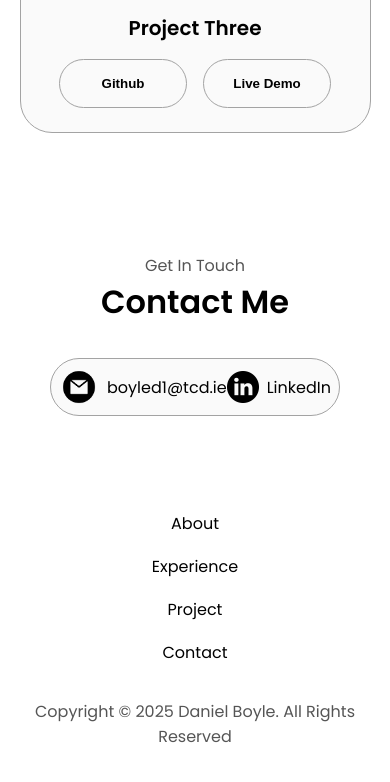
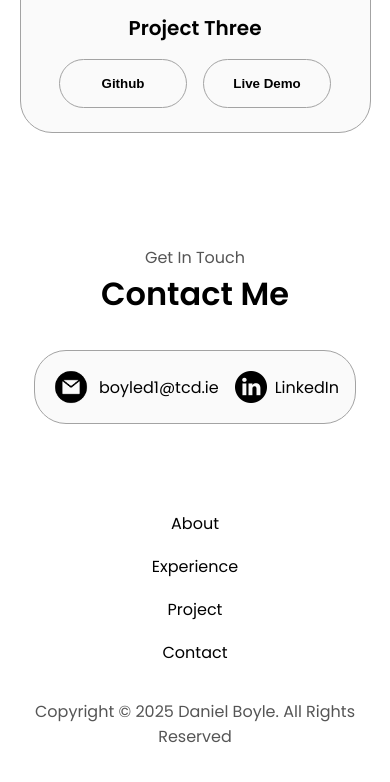
Before and after one commit to boyled1-git/html-css-js-portfolio-tutorial-2, a plain HTML site: page index.html in a window 390 px wide. Shown: the part 4371-5153 px from the top of the page. Drawn offline with Linux system fonts and the light colour scheme.

Commit message:
Update mediaqueries.css

```diff
--- a/mediaqueries.css
+++ b/mediaqueries.css
@@ -64,7 +64,8 @@
         flex-wrap: wrap;
     }
     .contact-info-container {
-        margin: 0;
+        /* flex-wrap: wrap; */
+        margin: 0.5rem;
     }
     .contact-info-container p,
     .nav-links li a {
```
